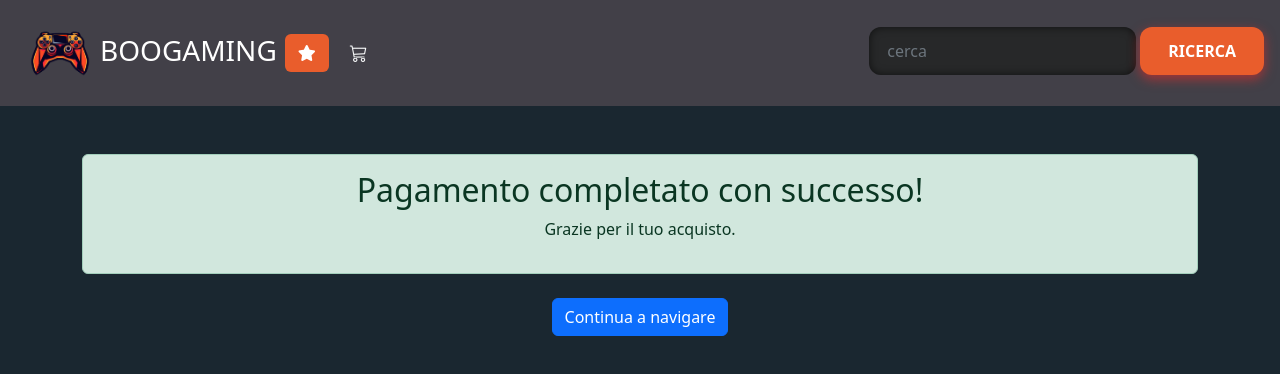
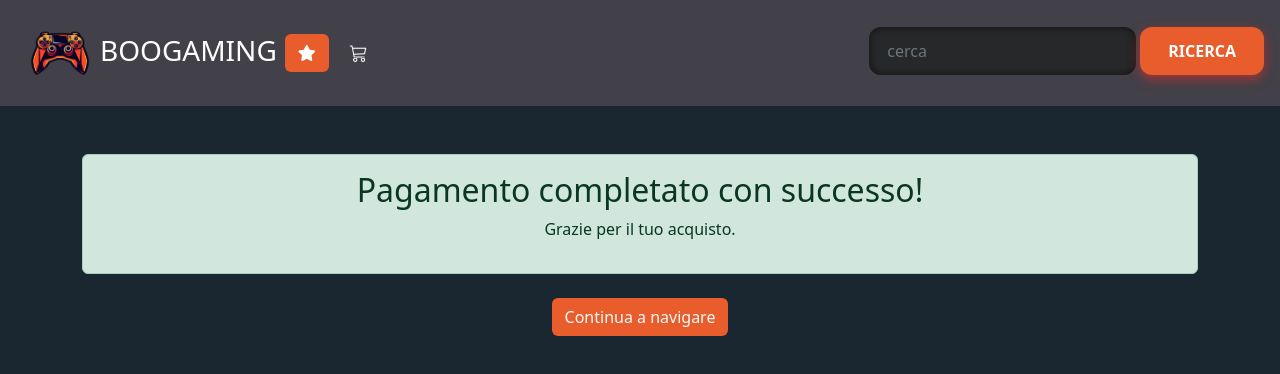
Before and after one commit to davide-delgiudice/group-porject-react, a React (Vite) app: page /success in a window 1280 px wide. Shown: the top 374 px of the page. Built offline with nearby package versions, Linux system fonts and the light colour scheme.

Commit message:
[UPD] update SuccessPage button styles for matching site colors

```diff
--- a/src/pages/SuccessPage.jsx
+++ b/src/pages/SuccessPage.jsx
@@ -17,7 +17,7 @@ const SuccessPage = () => {
       </div>
 
       <div className="text-center mt-4">
-        <Link className="btn btn-primary" to="/SearchPage">
+        <Link className="btn btn-primary-color text-light" to="/SearchPage">
           Continua a navigare
         </Link>
       </div>
```
